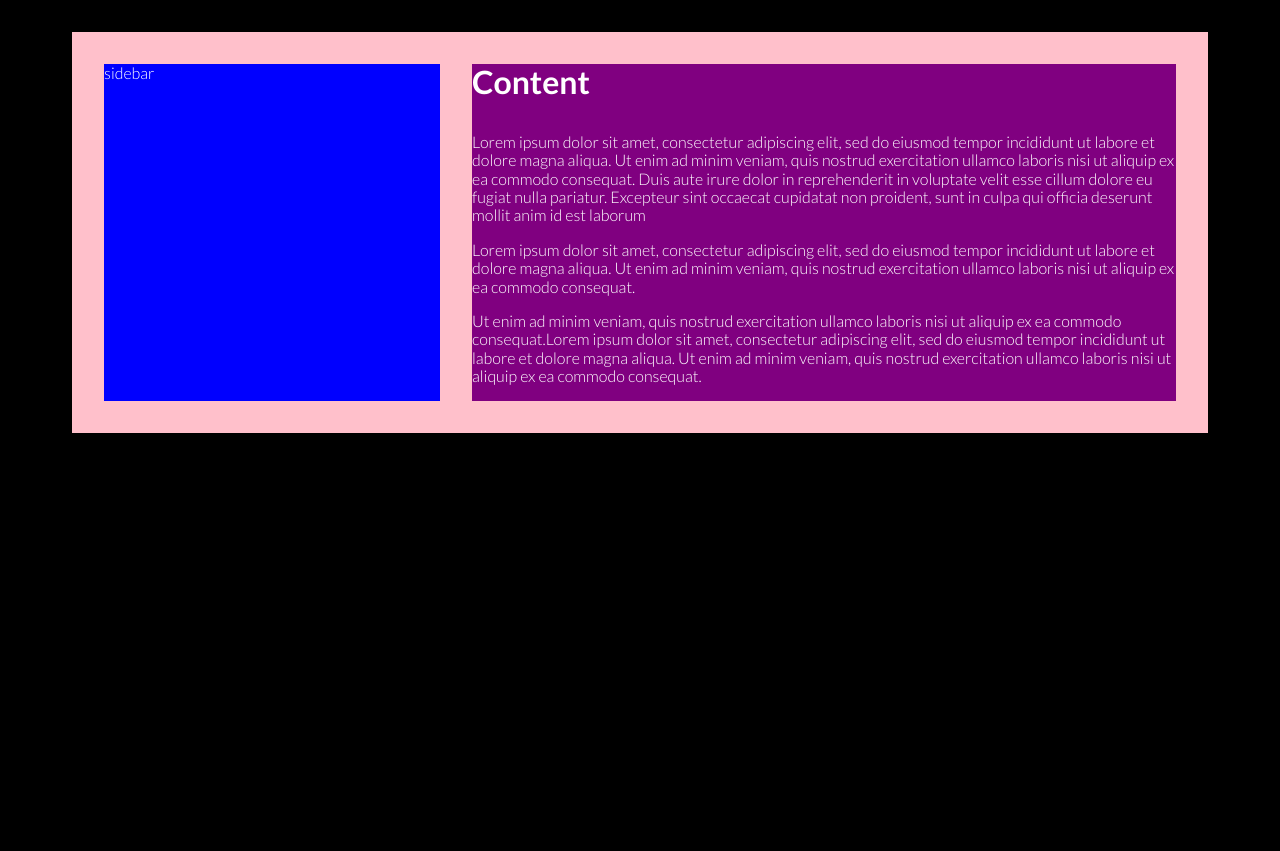
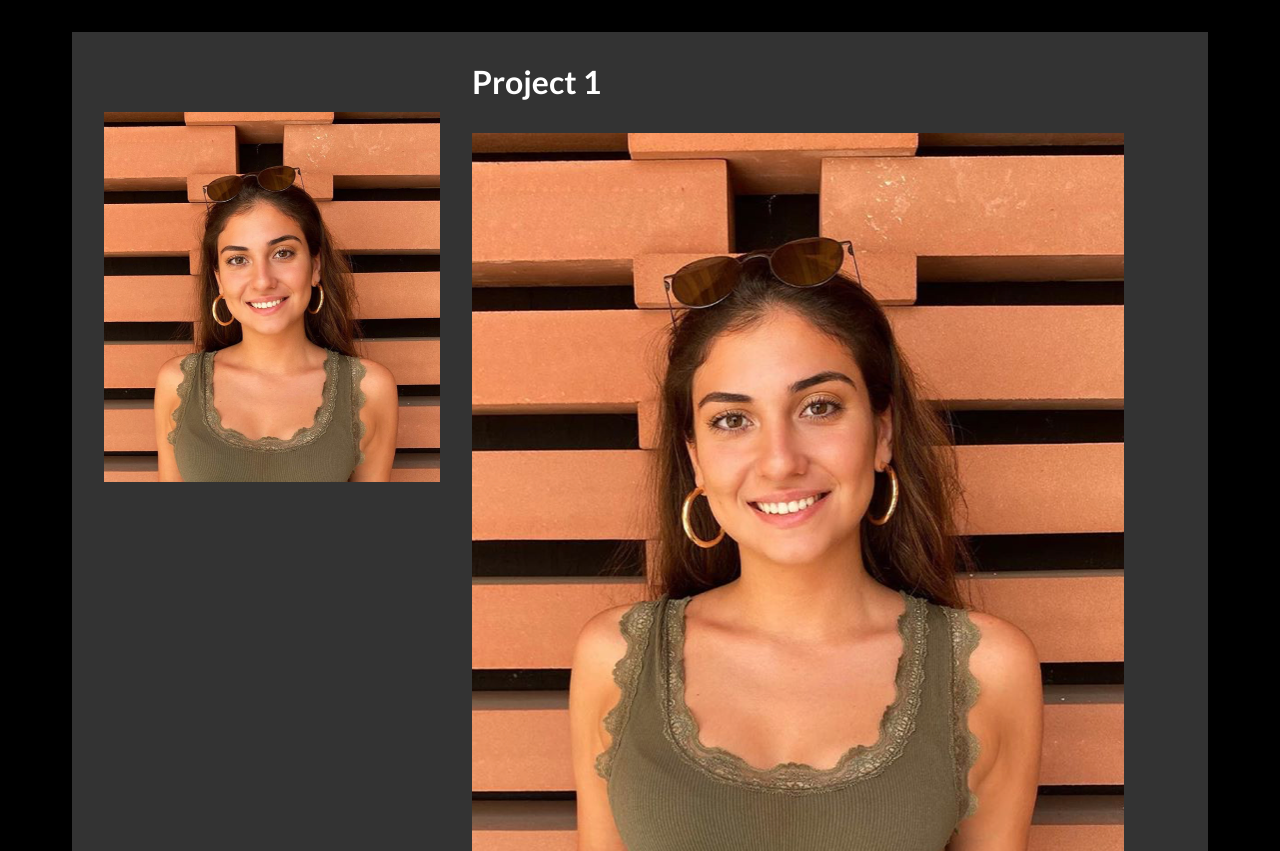
Before and after one commit to Binghamton-University-Design/web-journal-evakontos, a plain HTML site: page index.html in a window 1280 px wide. Shown: the top 851 px of the page. Before the commit the page ends 800 px from the top, so only its background shows below. Drawn offline with nearby package versions, Linux system fonts and the light colour scheme.

Commit message:
2/25 class changes

```diff
--- a/css/style.css
+++ b/css/style.css
@@ -23,17 +23,34 @@ h1, h2 {
 }
 
 #main{
-	background: pink;
+	background: #333;
 	margin: 2em;
 	padding: 2em;
 }
 
 #sidebar {
-	background: blue;
+	/*background: blue;*/
 }
 
+#logo {
+	padding: 3em 0;
+}
+
+#logo h1 {
+	margin: 0;
+}
+
+#logo img, .item img {
+	width: 100%;
+	height: auto;
+}
+
+	.item img {
+		margin-bottom: 2em;
+	}
+
 #content{
-	background: purple;
+	/*background: purple;*/
 }
 
 @media (max-width: 699px) {
--- a/index.html
+++ b/index.html
@@ -30,16 +30,20 @@
 
 			<div id="main" class="grid">
 				<div id="sidebar" class="width-4-12 width-12-12-m">
-					<p>sidebar</p>
+					<div id="logo">
+						<img src="images/profile.png" title="Evangeline Kontos"/>
+					</div>
 				</div>
 				<div id="content" class="width-8-12 width-12-12-m">
-					<h1>Content</h1>
+					<h1>Project 1</h1>
+
+					<img src="images/profile.png" title="Evangeline Kontos"/>
 
 					<p>Lorem ipsum dolor sit amet, consectetur adipiscing elit, sed do eiusmod tempor incididunt ut labore et dolore magna aliqua. Ut enim ad minim veniam, quis nostrud exercitation ullamco laboris nisi ut aliquip ex ea commodo consequat. Duis aute irure dolor in reprehenderit in voluptate velit esse cillum dolore eu fugiat nulla pariatur. Excepteur sint occaecat cupidatat non proident, sunt in culpa qui officia deserunt mollit anim id est laborum</p>
 
 					<p>Lorem ipsum dolor sit amet, consectetur adipiscing elit, sed do eiusmod tempor incididunt ut labore et dolore magna aliqua. Ut enim ad minim veniam, quis nostrud exercitation ullamco laboris nisi ut aliquip ex ea commodo consequat. </p>
 
-					<p>Ut enim ad minim veniam, quis nostrud exercitation ullamco laboris nisi ut aliquip ex ea commodo consequat.Lorem ipsum dolor sit amet, consectetur adipiscing elit, sed do eiusmod tempor incididunt ut labore et dolore magna aliqua. Ut enim ad minim veniam, quis nostrud exercitation ullamco laboris nisi ut aliquip ex ea commodo consequat.  </p>
+					<p>Ut enim ad minim veniam, quis nostrud exercitation ullamco laboris nisi ut aliquip ex ea commodo consequat.Lorem ipsum dolor sit amet, consectetur adipiscing elit, sed do eiusmod tempor incididunt ut labore et dolore magna aliqua. Ut enim ad minim veniam, quis nostrud exercitation ullamco laboris nisi ut aliquip ex ea commodo consequat. Ut enim ad minim veniam, quis nostrud exercitation ullamco laboris nisi ut aliquip ex ea commodo consequat.Lorem ipsum dolor sit amet, consectetur adipiscing elit, sed do eiusmod tempor incididunt ut labore et dolore magna aliqua. Ut enim ad minim veniam, quis nostrud exercitation ullamco laboris nisi ut aliquip ex ea commodo consequat. </p>
 
 				</div>
 			</div>
```
Also changed, not shown: images/profile.png (added).
